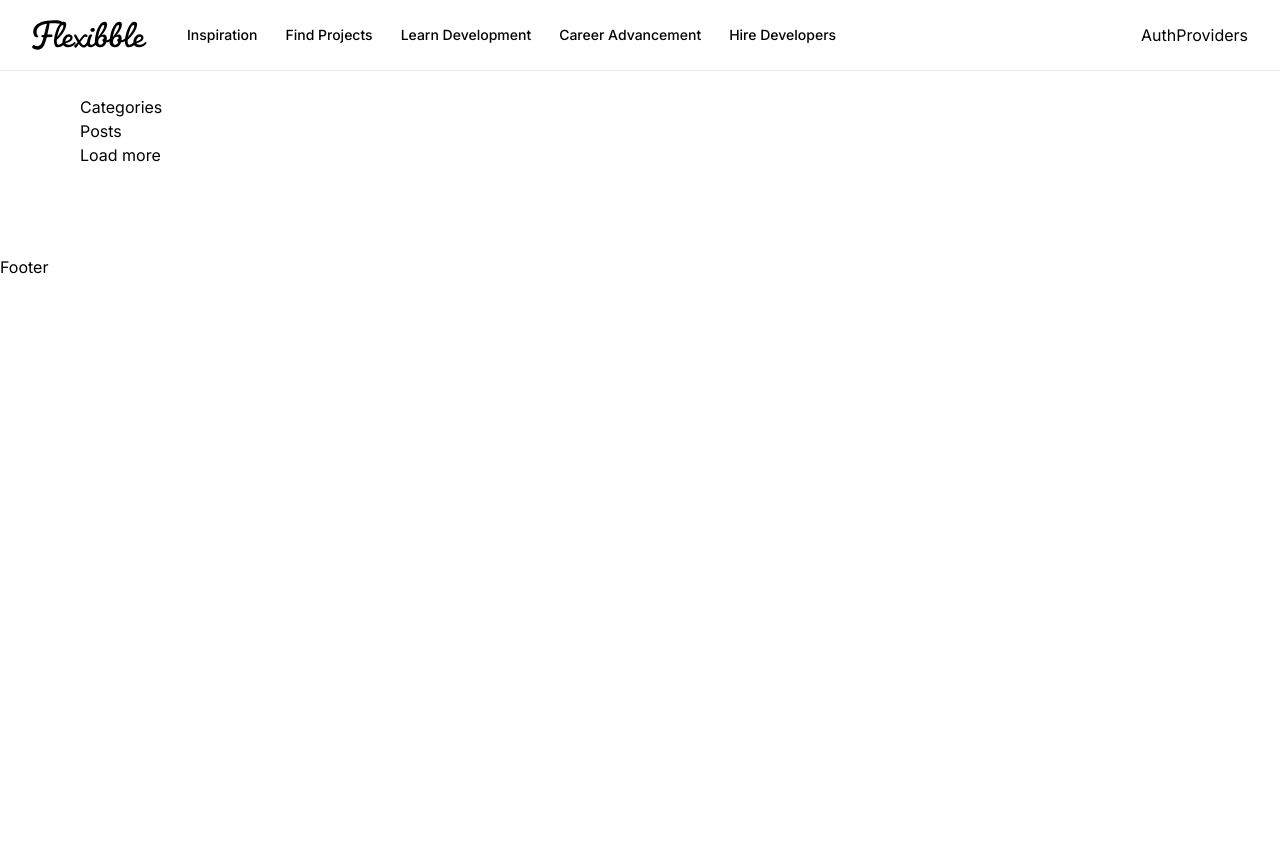
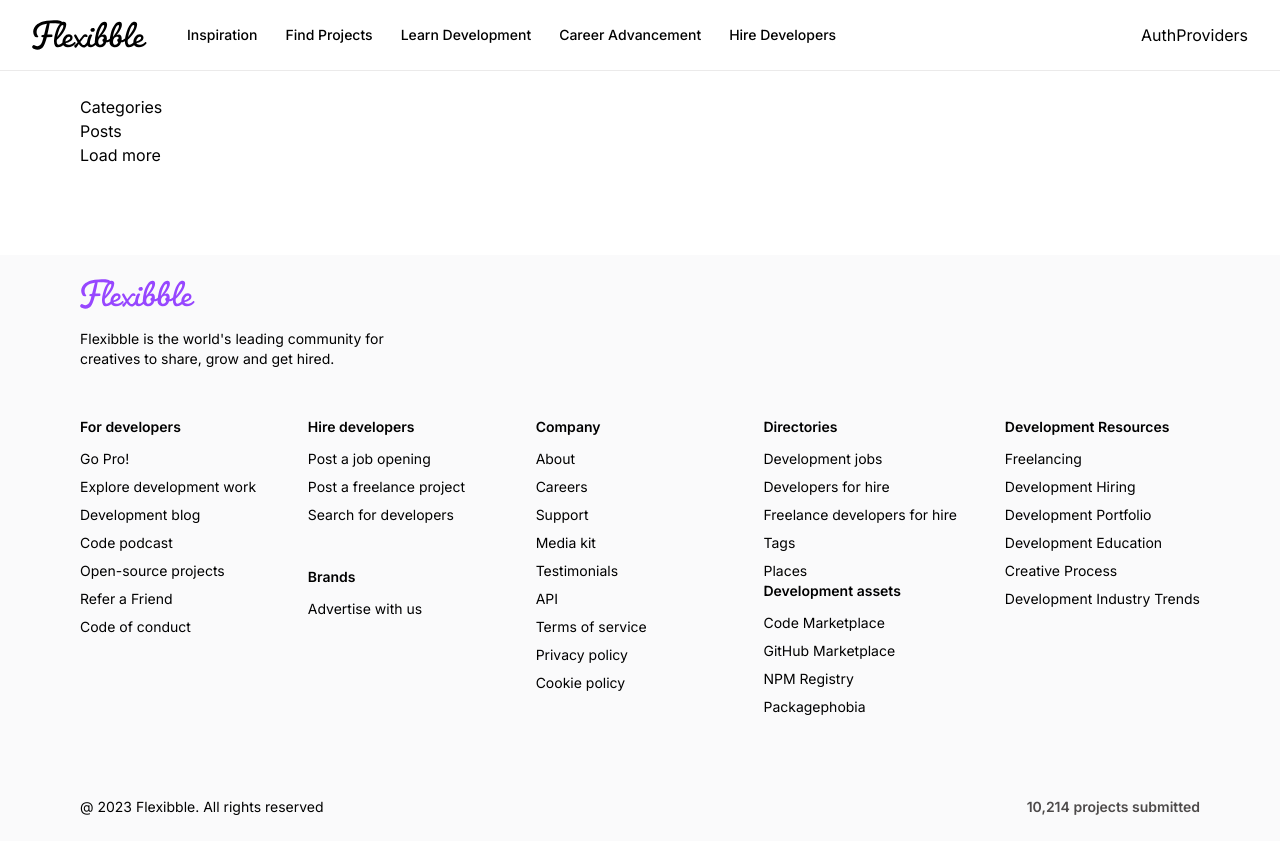
Before and after one commit to Emperordmasac/pavilion-dribble, a Next.js app: page / in a window 1280 px wide. Before the commit the page ends 800 px from the top, so only its background shows below. Built offline with nearby package versions, Linux system fonts and the light colour scheme.

Commit message:
feat: implement footer

```diff
--- a/components/Footer.tsx
+++ b/components/Footer.tsx
@@ -1,7 +1,90 @@
-import React from "react";
+import Image from "next/image";
+import Link from "next/link";
+
+import { footerLinks } from "@/constants";
+
+type ColumnProps = {
+  title: string;
+  links: Array<string>;
+};
 
 const Footer = () => {
-  return <div>Footer</div>;
+  return (
+    <footer className="flexStart footer">
+      <div className="flex flex-col gap-12 w-full">
+        <div className="flex items-start flex-col">
+          <Image
+            src={"/logo-purple.svg"}
+            alt="flexibble"
+            width={115}
+            height={38}
+          />
+          <p className="text-start text-sm font-normal mt-5 max-w-xs">
+            Flexibble is the world's leading community for creatives to share,
+            grow and get hired.
+          </p>
+        </div>
+        <div className="flex flex-wrap gap-12">
+          <FooterColumn
+            title={footerLinks[0].title}
+            links={footerLinks[0].links}
+          />
+
+          <div className="flex-1 flex flex-col">
+            <FooterColumn
+              title={footerLinks[1].title}
+              links={footerLinks[1].links}
+            />
+            <FooterColumn
+              title={footerLinks[2].title}
+              links={footerLinks[2].links}
+            />
+          </div>
+
+          <FooterColumn
+            title={footerLinks[3].title}
+            links={footerLinks[3].links}
+          />
+
+          <div className="flex-1 flex flex-col">
+            <FooterColumn
+              title={footerLinks[4].title}
+              links={footerLinks[4].links}
+            />
+            <FooterColumn
+              title={footerLinks[5].title}
+              links={footerLinks[5].links}
+            />
+          </div>
+
+          <FooterColumn
+            title={footerLinks[6].title}
+            links={footerLinks[6].links}
+          />
+        </div>
+      </div>
+
+      <div className="flexBetween footer_copyright">
+        <p>@ 2023 Flexibble. All rights reserved</p>
+        <p className="text-gray font-semibold">
+          10,214 <span>projects submitted</span>
+        </p>
+      </div>
+    </footer>
+  );
 };
 
 export default Footer;
+
+const FooterColumn = ({ title, links }: ColumnProps) => (
+  <div className="footer_column">
+    <h4 className="font-semibold">{title}</h4>
+    <ul className="flex flex-col gap-2 font-normal">
+      {links.map((link, idx) => (
+        <Link key={idx} href="/">
+          {link}
+        </Link>
+      ))}
+    </ul>
+  </div>
+);
```
